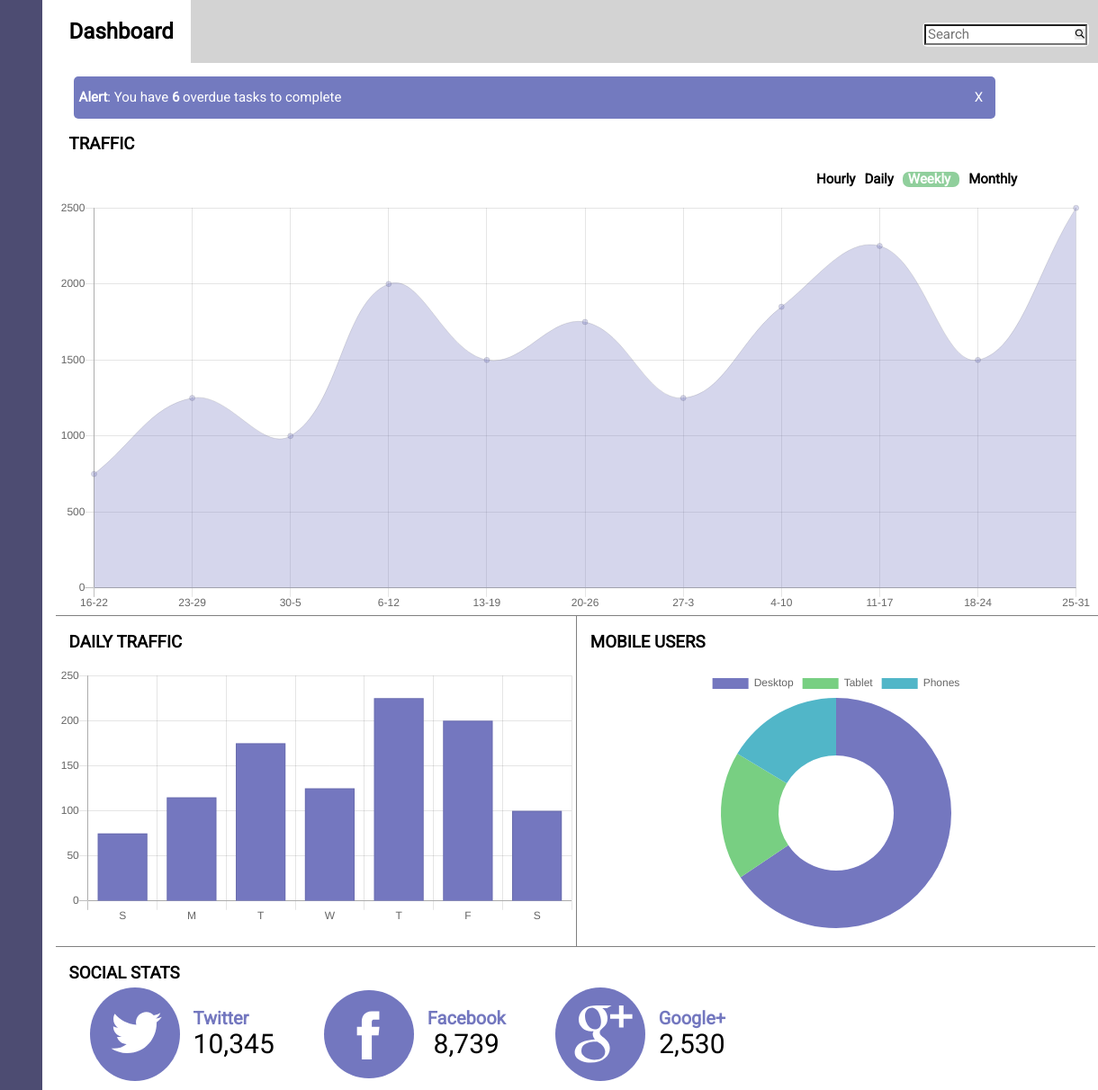
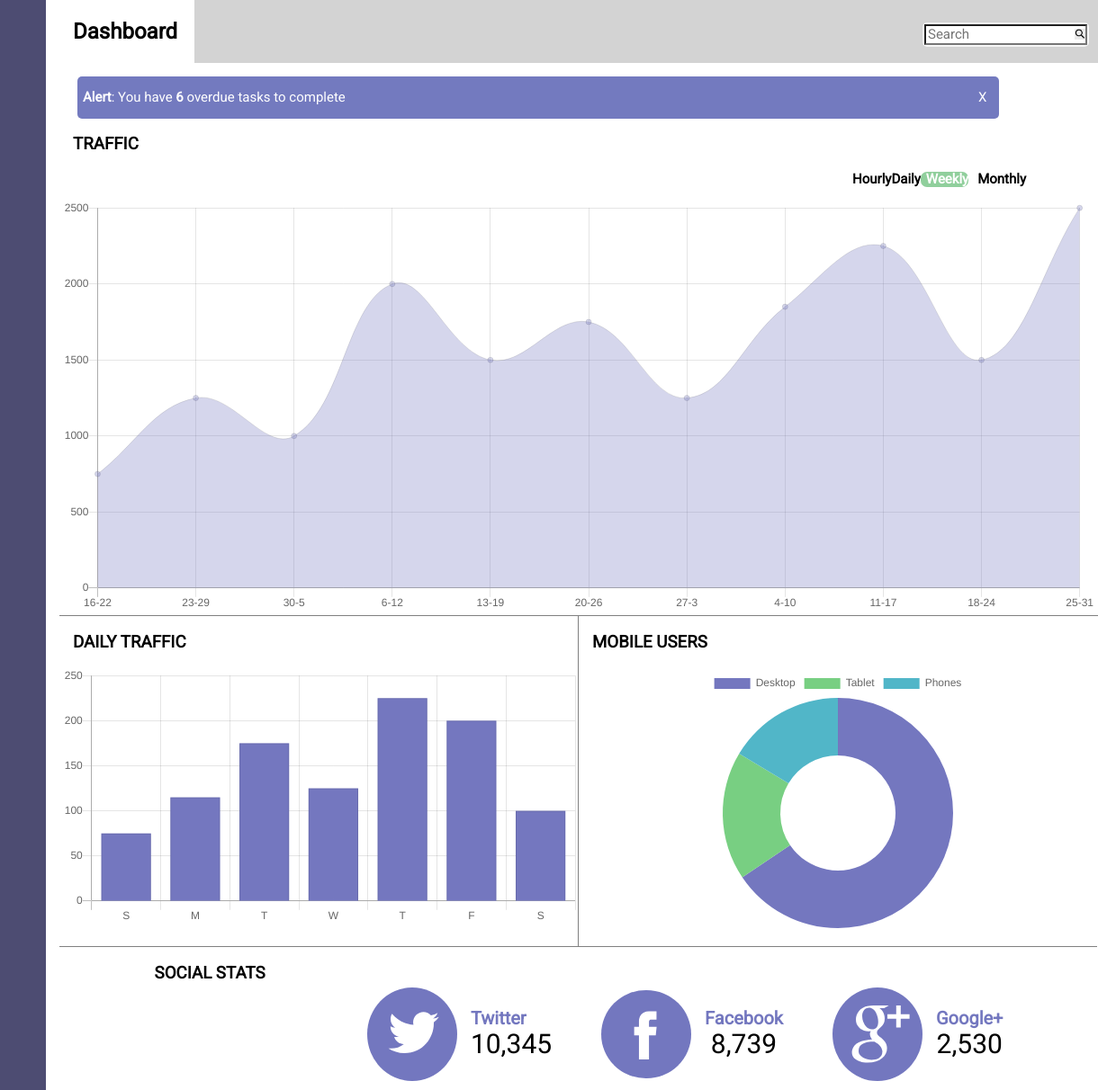
Before and after one commit to AlexVCS/WebApp-Dashboard, a plain HTML site: page index.html in a window 1280 px wide. Shown: the part 88-1300 px from the top of the page at 90% size, 60-1280 px from the left. Drawn offline with nearby package versions, Linux system fonts and the light colour scheme.

Commit message:
Updated a few css rules to eliminate scroll and worked on alignment of social icons and stat-headline

```diff
--- a/css/styles.css
+++ b/css/styles.css
@@ -171,7 +171,6 @@ input {
 
 .traffic-nav li {
     display: inline-block;
-    padding-right: 10px;
     font-size: 15px;
     font-weight: bold;
 }
@@ -473,7 +472,6 @@ canvas {
     /* Main Header Styles */
 
     .main-header {
-        width: 90.5vw;
         justify-content: space-between;
     }
 
@@ -621,17 +619,20 @@ canvas {
         grid-column: 2 / span 1;
     }
 
-    .stat-headline {
-        align-self: auto;
-    }
-
     .social-container {
         flex-direction: row;
         height: 180px;
+        width: 100%;
+        justify-content: space-evenly;
     }
 
     .grid-container {
         grid-template-columns: 2fr;
+    }
+
+    .stat-headline {
+        padding-left: 0;
+        flex-basis: 20%;
     }
 
     .social-flex-container {
```
